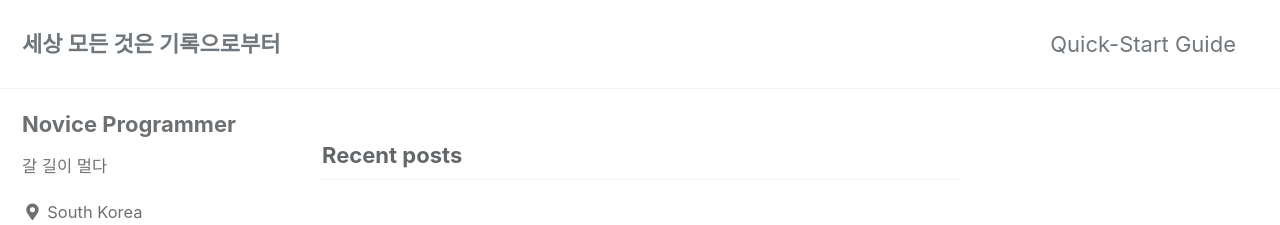
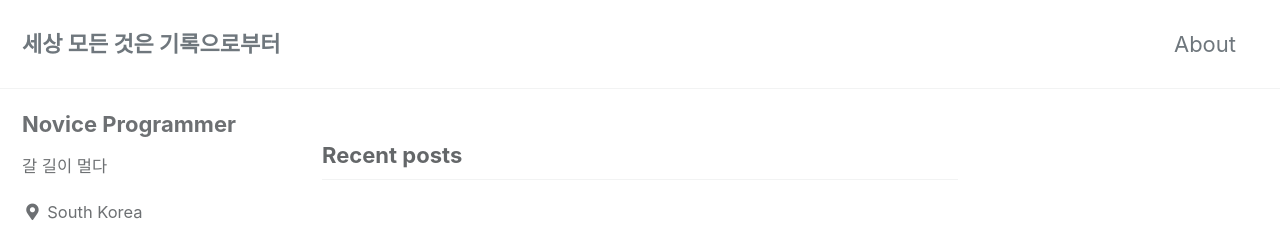
Before and after one commit to JuTaK97/JuTaK97.github.io, a Jekyll site: the page built from index.html, in a window 1280 px wide. Shown: the top 225 px of the page. Built offline with Jekyll 4.4.1, drawn with Linux system fonts in a browser that asks for light colours; cached includes are drawn as plain includes; the list of posts is cut into pages by our own code.

Commit message:
Update navigation.yml

```diff
--- a/_data/navigation.yml
+++ b/_data/navigation.yml
@@ -1,9 +1,7 @@
 # main links
 main:
-  - title: "Quick-Start Guide"
-    url: https://mmistakes.github.io/minimal-mistakes/docs/quick-start-guide/
-  # - title: "About"
-  #   url: https://mmistakes.github.io/minimal-mistakes/about/
+  - title: "About"
+    url: https://jutak97.github.io/
   # - title: "Sample Posts"
   #   url: /year-archive/
   # - title: "Sample Collections"
```
